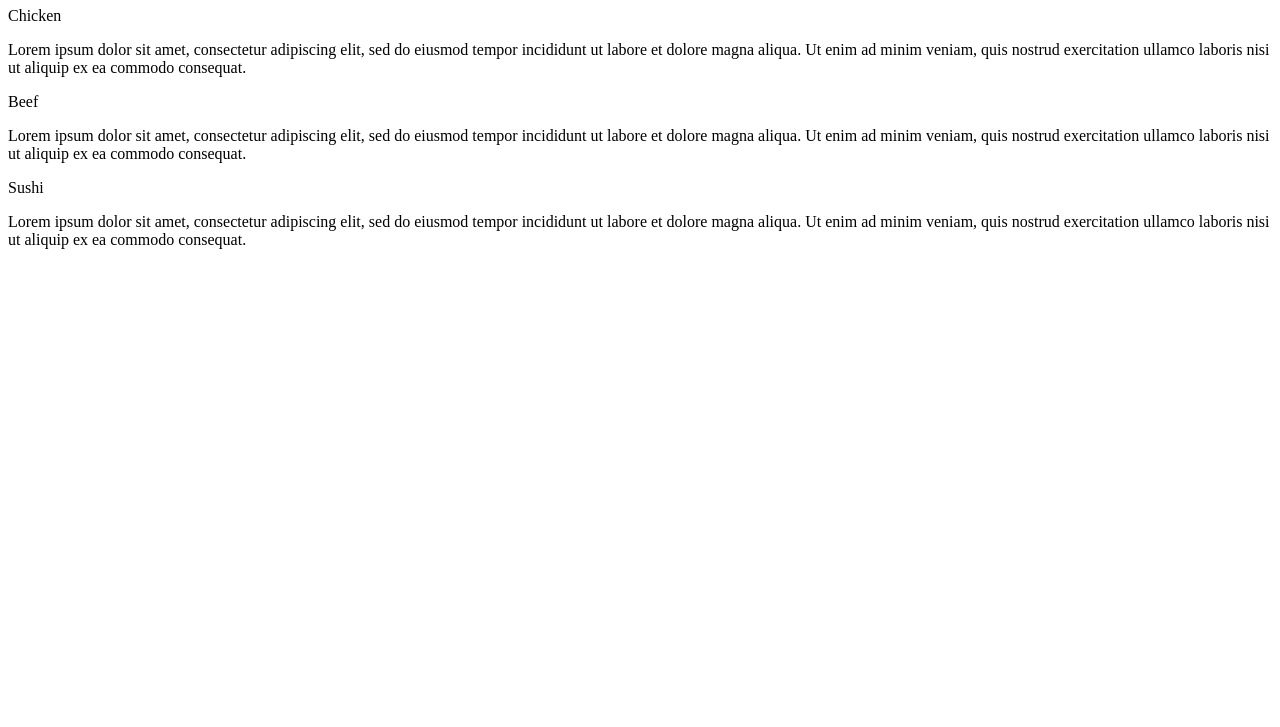
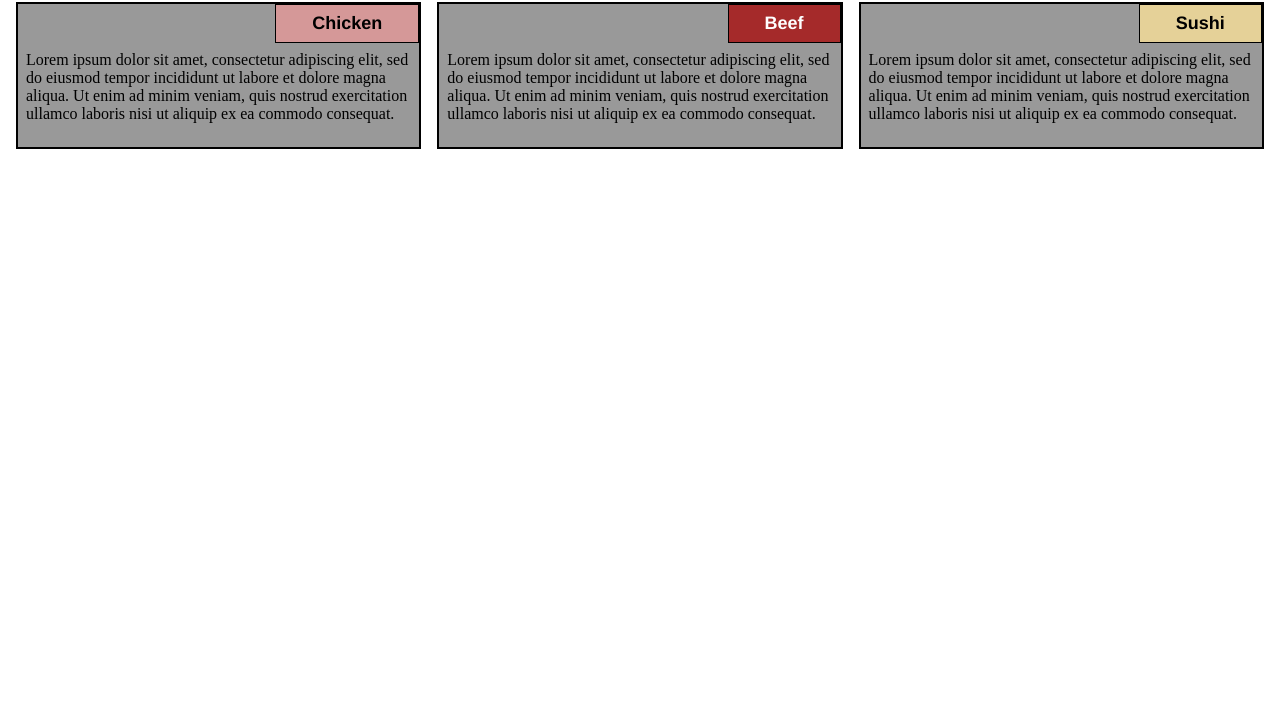
Before and after one commit to MustiCankan/mod2_solution, a plain HTML site: page index.html in a window 1280 px wide. Shown: the part 73-800 px from the top of the page. Drawn offline with Linux system fonts and the light colour scheme; files that its build step writes are made by us from their sources.

Commit message:
Second Attempt

```diff
--- a/css/style.css
+++ b/css/style.css
@@ -1,4 +1,93 @@
-h1{
+/********** Base styles **********/
+*{
+	box-sizing: border-box;
+}
+
+h1 {
 	text-align: center;
-	color: navy;
+	font-size: 24px;
+	margin: 20px;
 }
+p{
+	clear: right;
+	padding: 8px;
+	margin-top: 0px;
+}
+section {
+	 background-color: #999999;
+	 margin: 8px;
+	 border: 2px solid black;
+
+}
+/********** Responsive Framework **********/
+.row {
+	width: 100%;
+}
+#p1 {
+	margin: 0px;
+	border: 1px solid black;
+  	background-color: #D59898;
+  	float: right;
+    margin-right: auto;
+ 	margin-left: auto;
+  	font-family: Helvetica;
+  	font-size: 18px;
+  	font-weight: bold;
+  	padding-left: 36px;
+  	padding-right: 36px;
+
+}
+#p2 {
+	margin: 0px;
+	border: 1px solid black;
+  	background-color: #A52A2A;
+  	margin-right: auto;
+ 	margin-left: auto;
+  	float: right;
+  	font-family: Helvetica;
+  	color: white;
+  	font-size: 18px;
+  	font-weight: bold;
+  	padding-left: 36px;
+  	padding-right: 36px;
+}
+#p3 {
+	margin: 0px;
+	padding-left: 36px;
+  	padding-right: 36px;
+  	margin-right: auto;
+ 	margin-left: auto;
+	border: 1px solid black;
+  	background-color: #E5D198;
+  	font-size: 18px;
+  	font-weight: bold;
+  	float: right;
+  	font-family: Helvetica;
+}
+
+/********** Desktop Version **********/
+@media (min-width: 992px) {
+  .col-dv {
+  	float: left;
+    width: 33.33%;
+  }
+}
+/********** Tablet Version **********/
+@media (min-width: 768px) and (max-width: 991px) {
+	.col-tv-6, .col-tv-12{
+		float: left;
+	}
+	.col-tv-6 {
+		width: 50%;
+	}
+	.col-tv-12 {
+		width: 100%;
+	}
+}
+/********** Mobile Version **********/
+@media (max-width: 767px) {
+  .col-mv {
+  	float: left;
+    width: 100%;
+  }
+}
--- a/index.html
+++ b/index.html
@@ -3,25 +3,31 @@
 <head>
 	<meta charset="utf-8">
 	<meta name="viewport" content="width=device-width, initial-scale=1">
-	<link rel="stylesheet" type="text/css" href="style.css">
+	<link rel="stylesheet" href="css/style.css" type="text/css" >
 	<title>Assigment Solution for Module 2</title>
 </head>
 <body>
 	<h1>Our Menu</h1>
-	<div>
-		<p>Chicken</p>
+	<div class="row">
+	<div class="col-dv col-tv-6 col-mv">
+		<section>
+		<p id="p1">Chicken</p>
 		<p>Lorem ipsum dolor sit amet, consectetur adipiscing elit, sed do eiusmod tempor incididunt ut labore et dolore magna aliqua. Ut enim ad minim veniam, quis nostrud exercitation ullamco laboris nisi ut aliquip ex ea commodo consequat.</p>
+		</section>
 	</div>
-	<div>
-		<p>Beef</p>
+	<div class="col-dv col-tv-6 col-mv">
+
+		<section>
+		<p id="p2">Beef</p>
 		<p>Lorem ipsum dolor sit amet, consectetur adipiscing elit, sed do eiusmod tempor incididunt ut labore et dolore magna aliqua. Ut enim ad minim veniam, quis nostrud exercitation ullamco laboris nisi ut aliquip ex ea commodo consequat.</p>
+		</section>
 	</div>
-	<div>
-		<p>Sushi</p>
+	<div class="col-dv col-tv-12 col-mv">
+		<section>
+		<p id="p3">Sushi</p>
 		<p>Lorem ipsum dolor sit amet, consectetur adipiscing elit, sed do eiusmod tempor incididunt ut labore et dolore magna aliqua. Ut enim ad minim veniam, quis nostrud exercitation ullamco laboris nisi ut aliquip ex ea commodo consequat.</p>
+		</section>
 	</div>
-
-
-
+	</div>
 </body>
 </html>
```
